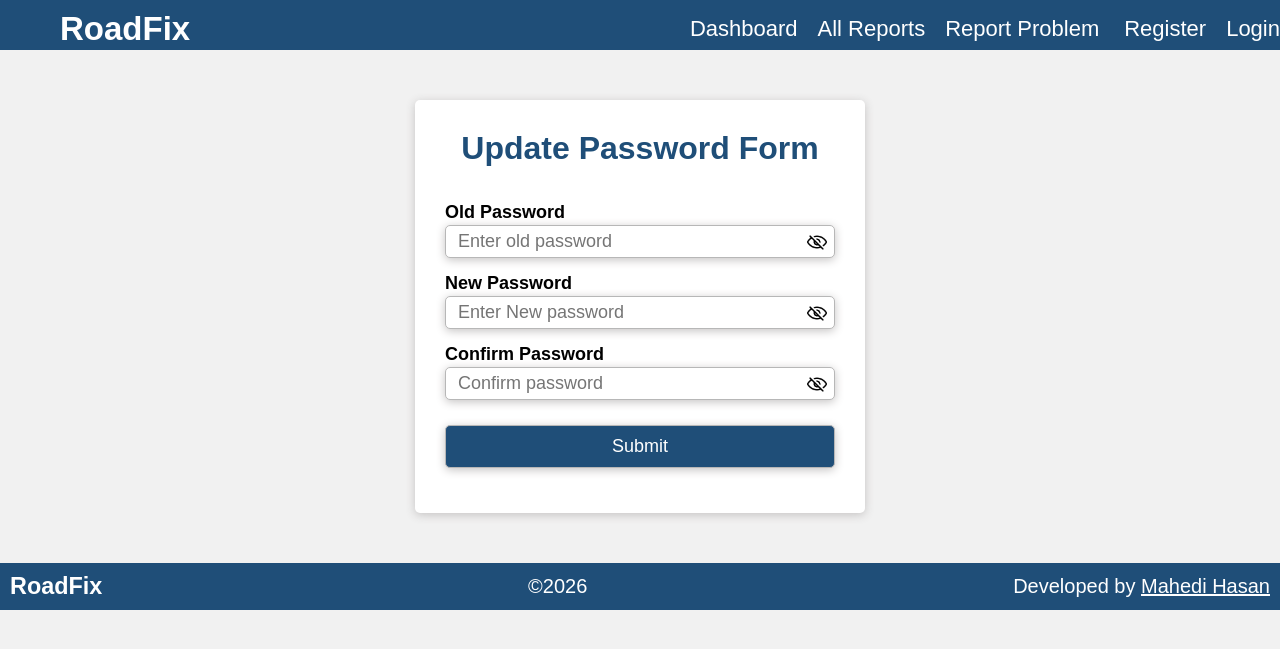
After one commit to mahedi195/RoadFix-Dhaka-Road-Problem-Reporting-System, a Django app: page /accounts/update_password/ in a window 1280 px wide. The commit adds this page. Shown: the top 649 px of the page. Run offline with Django 5.2, Linux system fonts and the light colour scheme.

Commit message:
password update done

```diff
--- a/account/urls.py
+++ b/account/urls.py
@@ -10,7 +10,8 @@ urlpatterns=[
 
     path('myProfile/',views.userProfile,name='myProfilePage'),
 
-    path('editProfile/',views.editProfile,name='editProfile')
+    path('editProfile/',views.editProfile,name='editProfile'),
+    path('update_password/',views.update_password,name='updatePassowrD')
 
 
 
--- a/account/views.py
+++ b/account/views.py
@@ -6,45 +6,89 @@ from django.contrib.auth import authenticate, login, logout
 from reports.models import Report as reportAppReportClassModel
 
 
+def update_password(request):
+    user = request.user
+    if request.method == "GET":
+        return render(request, "updatePassword.html")
+    elif request.method == "POST":
+        old_pass = request.POST.get("oldPassworD")
+        new_pass = request.POST.get("newPsswoRD")
+        confirm_pass = request.POST.get("confirmPassWORD")
+
+        if not request.user.check_password(old_pass):
+            return render(
+                request,
+                "updatePassword.html",
+                {"old_password_not_matched": "Current password does not matched"},
+            )
+
+        if not new_pass:
+            return render(
+                request,
+                "updatePassword.html",
+                {
+                    "password_length_error": "New password is empty."
+                },
+            )
+
+        if len(new_pass) < 5:
+            return render(
+                request,
+                "updatePassword.html",
+                {
+                    "password_length_error": "Password length is less then five characters."
+                },
+            )
+
+        if new_pass != confirm_pass:
+            return render(
+                request,
+                "updatePassword.html",
+                {"new_confirm_password_not_matched": "Password not matched"},
+            )
+
+        user.set_password(new_pass)
+        user.save()
+        return render(request, "userProfile.html")
+
+
 def editProfile(request):
-    user=request.user
-    if request.method=='GET':
-        return render(request,'editProfile.html')
-    elif request.method=='POST':
-        fname=request.POST.get('first_namE')
-        lname=request.POST.get('last_namE')
-        userName=request.POST.get('usernaME')
-        eMail=request.POST.get('emaiL')
+    user = request.user
+    if request.method == "GET":
+        return render(request, "editProfile.html")
+    elif request.method == "POST":
+        fname = request.POST.get("first_namE")
+        lname = request.POST.get("last_namE")
+        userName = request.POST.get("usernaME")
+        eMail = request.POST.get("emaiL")
 
         if User.objects.filter(username=userName).exclude(id=user.id).exists():
-            return render(request,'editProfile.html',
-                          {
-                              'error_username':'This username already taken'
-                          })
+            return render(
+                request,
+                "editProfile.html",
+                {"error_username": "This username already taken"},
+            )
 
         if User.objects.filter(email=eMail).exclude(id=user.id).exists():
-            return render(request,'editProfile.html',
-                          {
-                              'error_email':'This email already taken'
-                          })
+            return render(
+                request, "editProfile.html", {"error_email": "This email already taken"}
+            )
 
-        user.first_name=fname
-        user.last_name=lname
-        user.username=userName
-        user.email=eMail
+        user.first_name = fname
+        user.last_name = lname
+        user.username = userName
+        user.email = eMail
 
         user.save()
 
-        return redirect('myProfilePage')
-
+        return redirect("myProfilePage")
 
 
 def userProfile(request):
-    myReports = reportAppReportClassModel.objects.filter(user=request.user).order_by('-create_date')
-    return render(request, "userProfile.html",
-                  {
-                      "myAllReports": myReports
-                   })
+    myReports = reportAppReportClassModel.objects.filter(user=request.user).order_by(
+        "-create_date"
+    )
+    return render(request, "userProfile.html", {"myAllReports": myReports})
 
 
 def logout_user(request):
--- /dev/null
+++ b/static/css/updatePassword.css
@@ -0,0 +1,101 @@
+.fullForm .updatePasswordText {
+    color: #1F4E78;
+
+}
+
+.fullForm {
+    width: 450px;
+    margin: 50px auto;
+}
+
+.updatePasswordText {
+    margin-top: 0px;
+    margin-bottom: 35px;
+    text-align: center;
+}
+
+.fullForm {
+    padding: 30px;
+}
+
+label {
+    margin-bottom: 2px;
+    display: block;
+    font-size: 18px;
+    font-weight: bold;
+}
+
+
+.block {
+    margin-bottom: 15px;
+}
+
+input,
+button {
+    border-radius: 5px;
+    outline: 0;
+    border: 1px solid #b7b7b7;
+    padding: 5px 12px;
+    font-size: 18px;
+    box-shadow: 0px 2px 10px #c5c3c3;
+    width: 100%;
+}
+
+* {
+    box-sizing: border-box;
+}
+
+.submit {
+    margin-top: 10px;
+    cursor: pointer;
+    background-color: #1F4E78;
+    color: white;
+    padding: 10px 20px;
+}
+
+body {
+
+    background-color: #f1f1f1;
+
+}
+
+.fullForm {
+    background-color: white;
+    border-radius: 5px;
+    box-shadow: 0px 2px 10px #c5c3c3;
+}
+
+
+.submit {
+    transition: background-color 0.3s ease,
+        transform 0.3s ease
+}
+
+.submit:hover {
+    background-color: red;
+    transform: scale(1.02);
+}
+
+.error {
+    font-size: 13px;
+
+    margin-top: 3px;
+    color: red;
+}
+
+.password_icon img {
+    width: 20px;
+}
+
+
+.password_icon {
+    position: relative;
+}
+
+.password_icon img {
+    position: absolute;
+    position: absolute;
+    top: 20%;
+    right: 8px;
+    cursor: pointer;
+}
--- /dev/null
+++ b/templates/updatePassword.html
@@ -0,0 +1,83 @@
+{% load static %}
+<!DOCTYPE html>
+<html lang="en">
+
+<head>
+    <meta charset="UTF-8">
+    <meta name="viewport" content="width=device-width, initial-scale=1.0">
+    <title>Document</title>
+
+    <link rel="stylesheet" href="{% static 'css/updatePassword.css' %}">
+
+</head>
+
+<body>
+
+    {% include 'navbar.html' %}
+
+    <form method="POST">
+        {% csrf_token %}
+        <div class="fullForm">
+            <h1 class="updatePasswordText">Update Password Form</h1>
+
+            <div class="block">
+                <label>Old Password</label>
+                <div class="password_icon">
+                    <input type="password" placeholder="Enter old password" name="oldPassworD" class="inp_password"
+                        required>
+                    <img src="{% static 'images/hidePass.png' %}" class="showPASSIcon">
+
+                </div>
+
+                {% if old_password_not_matched %}
+                <p class="error">{{old_password_not_matched}}</p>
+                {% endif %}
+            </div>
+
+
+            <div class="block">
+                <label>New Password</label>
+
+                <div class="password_icon">
+
+
+                    <input type="password" placeholder="Enter New password" name="newPsswoRD" class="inp_password">
+                    <img src="{% static 'images/hidePass.png' %}" class="showPASSIcon">
+
+                </div>
+
+                {% if password_length_error %}
+                <p class="error">{{password_length_error}}</p>
+                {% endif %}
+            </div>
+
+
+            <div class="block">
+                <label>Confirm Password</label>
+                <div class="password_icon">
+                    <input type="password" placeholder="Confirm password" name="confirmPassWORD" class="inp_password"
+                        required>
+                    <img src="{% static 'images/hidePass.png' %}" class="showPASSIcon">
+
+                </div>
+                {% if new_confirm_password_not_matched %}
+                <p class="error">{{new_confirm_password_not_matched}}</p>
+                {% endif %}
+            </div>
+
+
+
+            <div class="block">
+                <button type="submit" class="submit">Submit</button>
+            </div>
+        </div>
+
+
+    </form>
+
+    {% include 'footer.html' %}
+
+
+</body>
+
+</html>
--- a/templates/userProfile.html
+++ b/templates/userProfile.html
@@ -29,6 +29,7 @@
     <div class="personalInformation">
         <p class="left">Personal Information</p>
         <a href="{% url 'editProfile' %}">Edit Profile</a>
+        <a href="{% url 'updatePassowrD' %}">Update Password</a>
 
     </a>
 
```
Also changed, not shown: static/images/hidePass.png (added), static/images/showPass.png (added), static/report_create.html (deleted).
